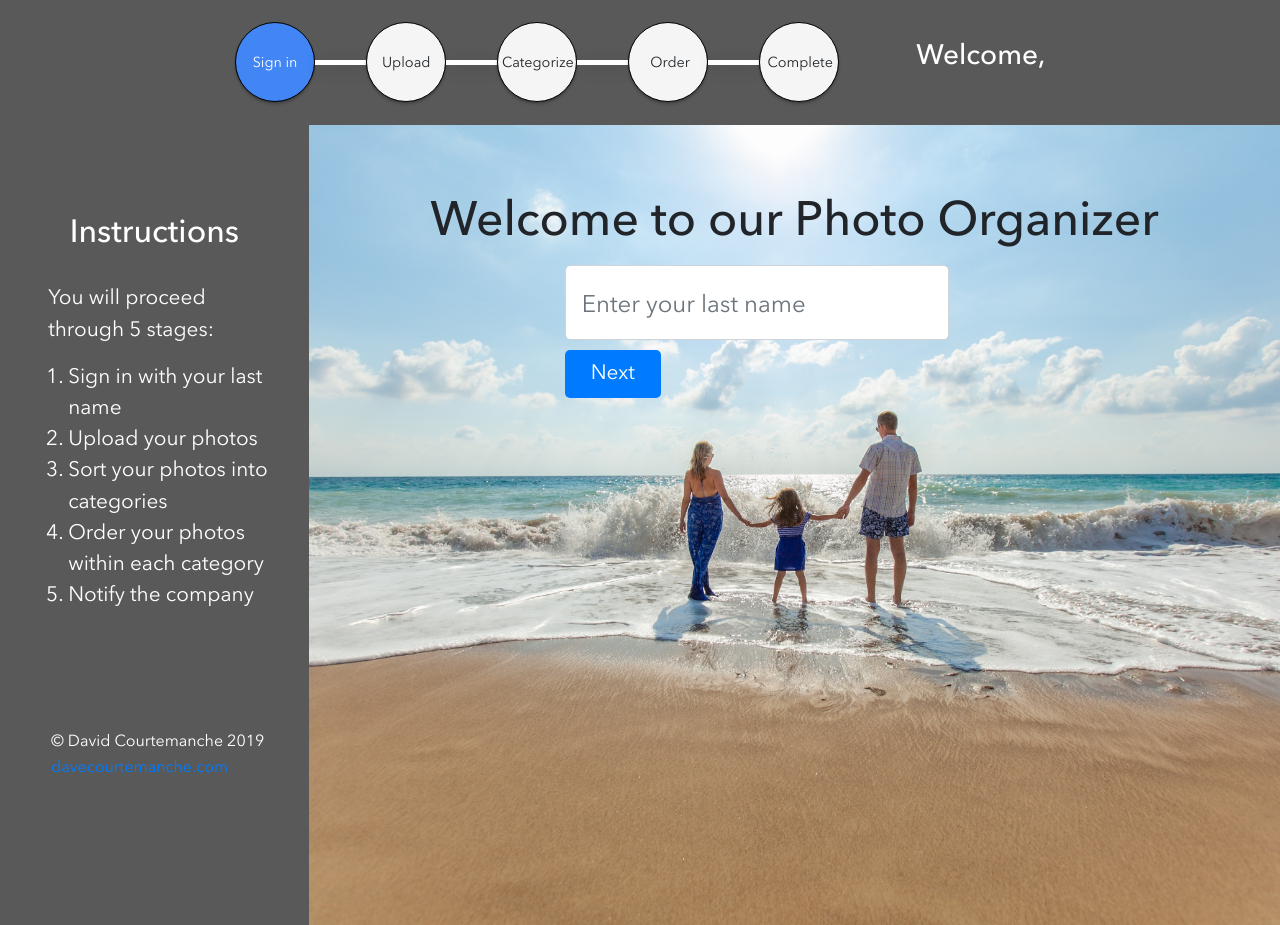
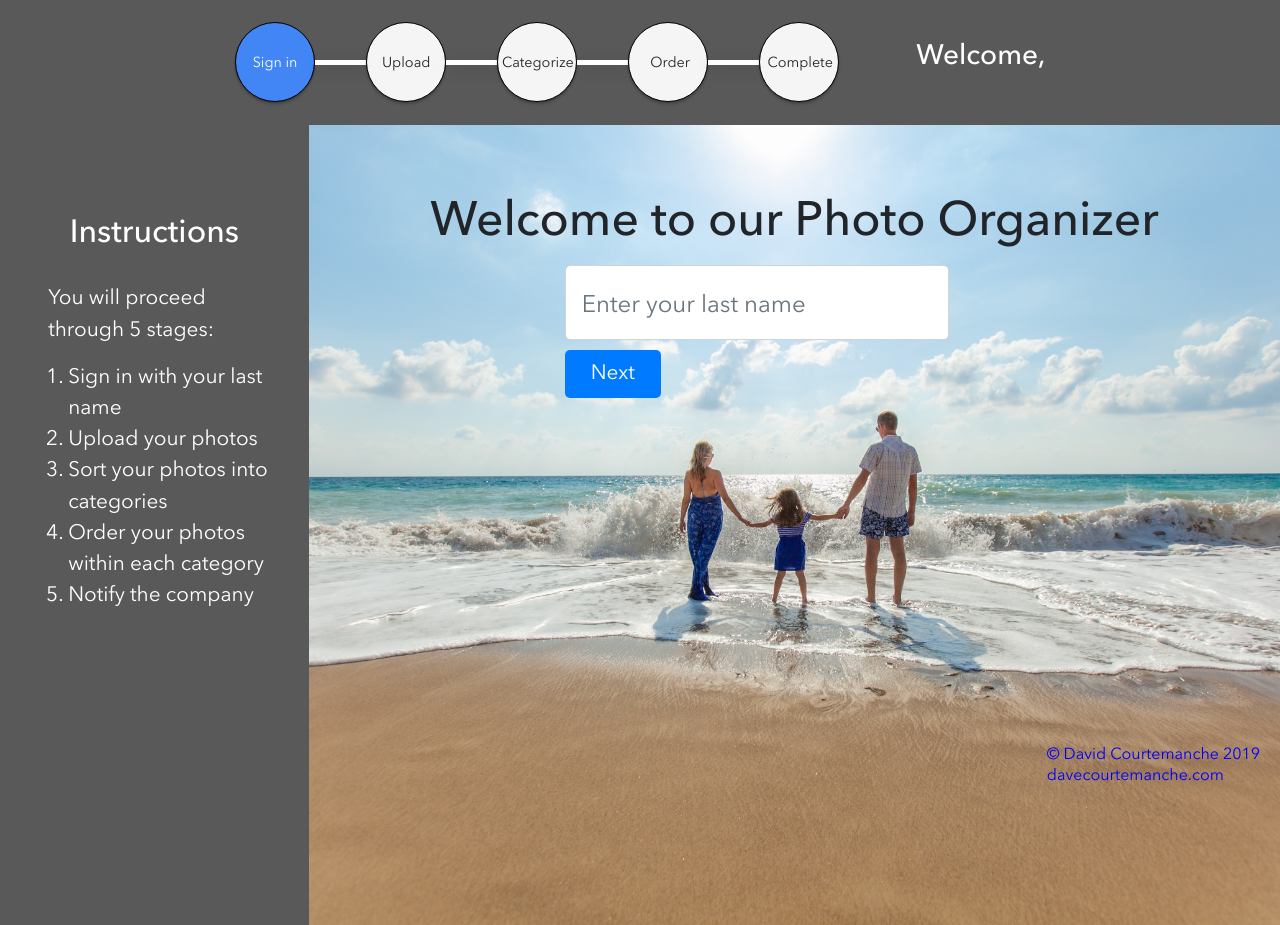
Before and after one commit to warlock257/Photo-React, a React (Create React App) app in the folder front-end/: page / in a window 1280 px wide. Built offline with nearby package versions, Linux system fonts and the light colour scheme.

Commit message:
fixed urls, style polish

```diff
--- a/front-end/src/components/main/ReactUploadImage.js
+++ b/front-end/src/components/main/ReactUploadImage.js
@@ -39,10 +39,10 @@ class ReactUploadImage extends Component {
         return (
             <div className="upload-buttons">
                 <form onSubmit={this.onFormSubmit} encType="multipart/form-data">
-                    <label htmlFor="chooseFiles">Choose files ->
+                    <label htmlFor="chooseFiles">1)  Choose files
                     <input type="file" className="chooseFiles" id="chooseFiles" multiple name='myImage' onChange= {this.onChange} />
                     </label>
-                    <button type="submit">Upload</button>
+                    <button type="submit">2)  Upload</button>
                 </form>
             </div>
         )
--- a/front-end/src/components/topbar/topbar.js
+++ b/front-end/src/components/topbar/topbar.js
@@ -61,15 +61,15 @@ export default class Topbar extends Component {
         <div className="row progress-circles">
 
             <div className="circles">
-                <div className={circle1} id="signIn" onClick={{/*this.props.signInClick*/}}><span className="circle-text-signIn">Sign in</span></div>
+                <div className={circle1} id="signIn" ><span className="circle-text-signIn">Sign in</span></div>
                 <div className="progress-line"></div>
-                <div className={circle2} id="upload" onClick={{/*this.props.uploadClick*/}}><span className="circle-text-upload">Upload</span></div>
+                <div className={circle2} id="upload" ><span className="circle-text-upload">Upload</span></div>
                 <div className="progress-line"></div>
-                <div className={circle3} id="categorize" onClick={{/*this.props.catClick*/}}><span className="circle-text-cat">Categorize</span></div>
+                <div className={circle3} id="categorize" ><span className="circle-text-cat">Categorize</span></div>
                 <div className="progress-line"></div>
-                <div className={circle4} id="order" onClick={{/*this.props.orderClick*/}}><span className="circle-text-order">Order</span></div>
+                <div className={circle4} id="order" ><span className="circle-text-order">Order</span></div>
                 <div className="progress-line"></div>
-                <div className={circle5} id="complete" onClick={{/*this.props.completeClick*/}}><span className="circle-text-complete">Complete</span></div>
+                <div className={circle5} id="complete" ><span className="circle-text-complete">Complete</span></div>
             </div>
 
             <div className="topbarName">
@@ -83,3 +83,9 @@ export default class Topbar extends Component {
       )
     }
   }
+
+  //onClick={this.props.signInClick}
+  // onClick={this.props.uploadClick}
+  // onClick={this.props.catClick}
+  // onClick={this.props.orderClick}
+  // onClick={this.props.completeClick}
--- a/front-end/src/css/complete-styles.scss
+++ b/front-end/src/css/complete-styles.scss
@@ -41,6 +41,6 @@
     }
 }
 
-.extraNotes{
-    height: 200px;
+.extraNotes, .swal2-input{
+    height: 75px;
 }
--- a/front-end/src/css/sidebarStyle.scss
+++ b/front-end/src/css/sidebarStyle.scss
@@ -289,10 +289,13 @@ input[type=radio] {
 
 .footer{
     position:fixed;
-    bottom:18px;
-    left:51px;
+    bottom:15px;
+    right:20px;
     p{
-        margin: 2px 0;
-        color:white;
+        margin: -3px 0;
+        color:blue;
+        a{
+            color:blue;
+        }
     }
 }
```
Also changed, not shown: 1 other file (tests, documents, lock files or other folders).
